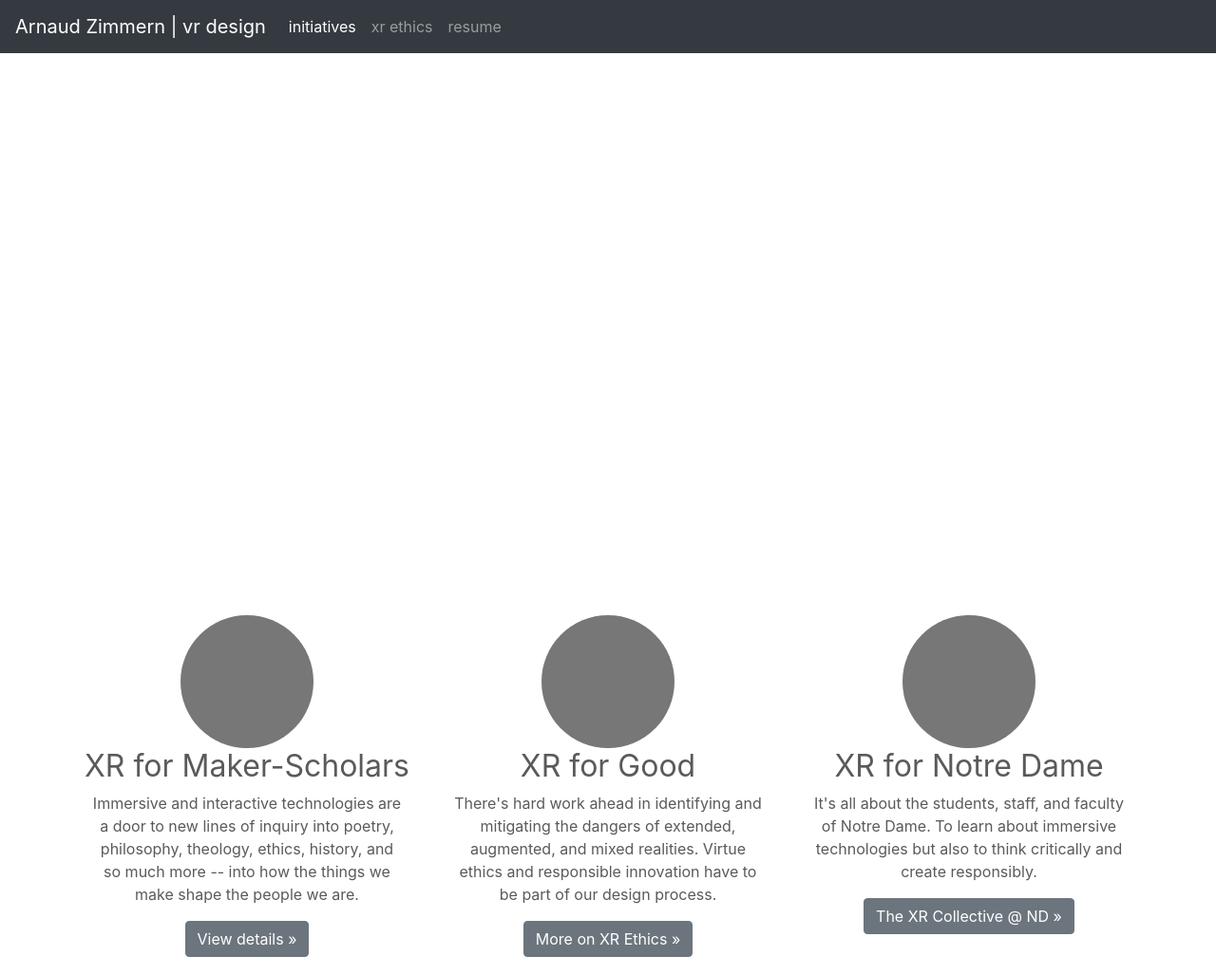
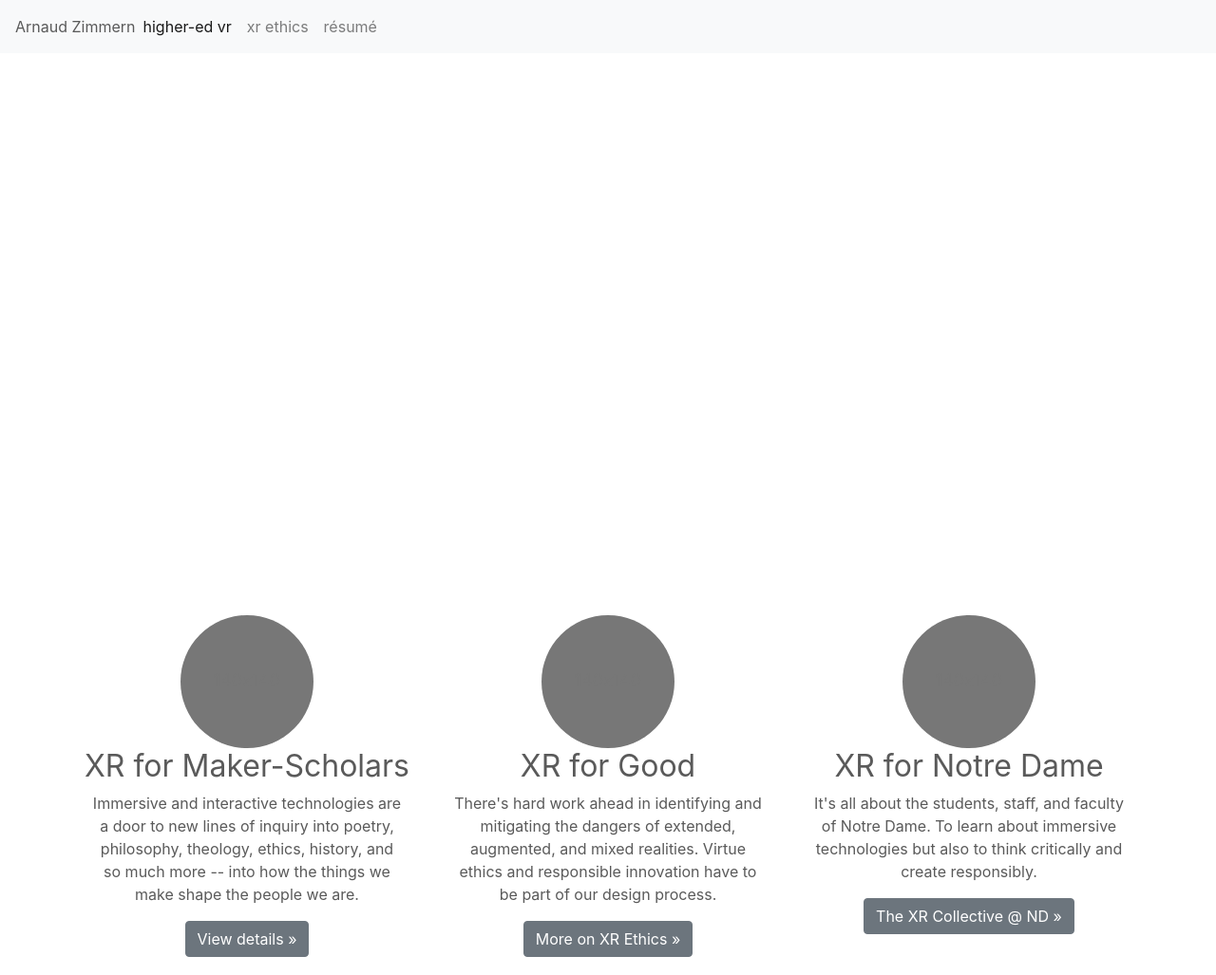
Before and after one commit to azimmern/vr, a plain HTML site: page index.html in a window 1280 px wide. Shown: the top 1027 px of the page at 95% size. Drawn offline with nearby package versions, Linux system fonts and the light colour scheme.

Commit message:
changing navbar

```diff
--- a/index.html
+++ b/index.html
@@ -13,14 +13,14 @@
 
 <body>
     <header>
-        <nav class="navbar navbar-expand-md navbar-dark fixed-top bg-dark"><a class="navbar-brand" href="#"> <span> Arnaud Zimmern</span> | vr design </a><button class="navbar-toggler" type="button" data-toggle="collapse"
+        <nav class="navbar navbar-expand-md navbar-light fixed-top bg-light">Arnaud Zimmern<button class="navbar-toggler" type="button" data-toggle="collapse"
                 data-target="#navbarCollapse" aria-controls="navbarCollapse" aria-expanded="false"
                 aria-label="Toggle navigation"><span class="navbar-toggler-icon"></span></button>
             <div class="collapse navbar-collapse" id="navbarCollapse">
-                <ul class="navbar-nav mr-auto">
-                    <li class="nav-item active"><a class="nav-link" href="PAGES/initiatives_page.html">initiatives</a></li>
+                <ul class="navbar-nav mr-auto float-right">
+                    <li class="nav-item active"><a class="nav-link" href="PAGES/initiatives_page.html">higher-ed vr</a></li>
                     <li class="nav-item"><a class="nav-link" href="PAGES/xr_ethics_page.html">xr ethics</a></li>
-                    <li class="nav-item"><a class="nav-link" href="https://www.dropbox.com/s/frfuy2xcp540wvf/Zimmern_xrResume_2023.pdf?dl=0">resume</a></li>
+                    <li class="nav-item"><a class="nav-link" href="https://www.dropbox.com/s/frfuy2xcp540wvf/Zimmern_xrResume_2023.pdf?dl=0">résumé</a></li>
                 </ul>
             </div>
         </nav>
```
